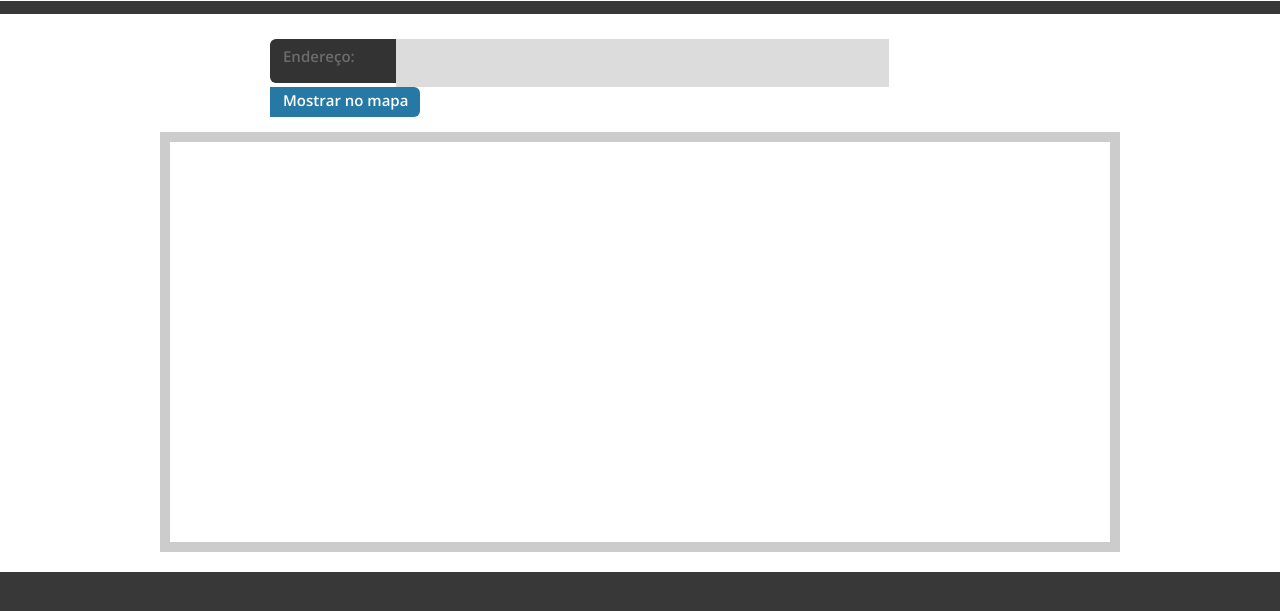
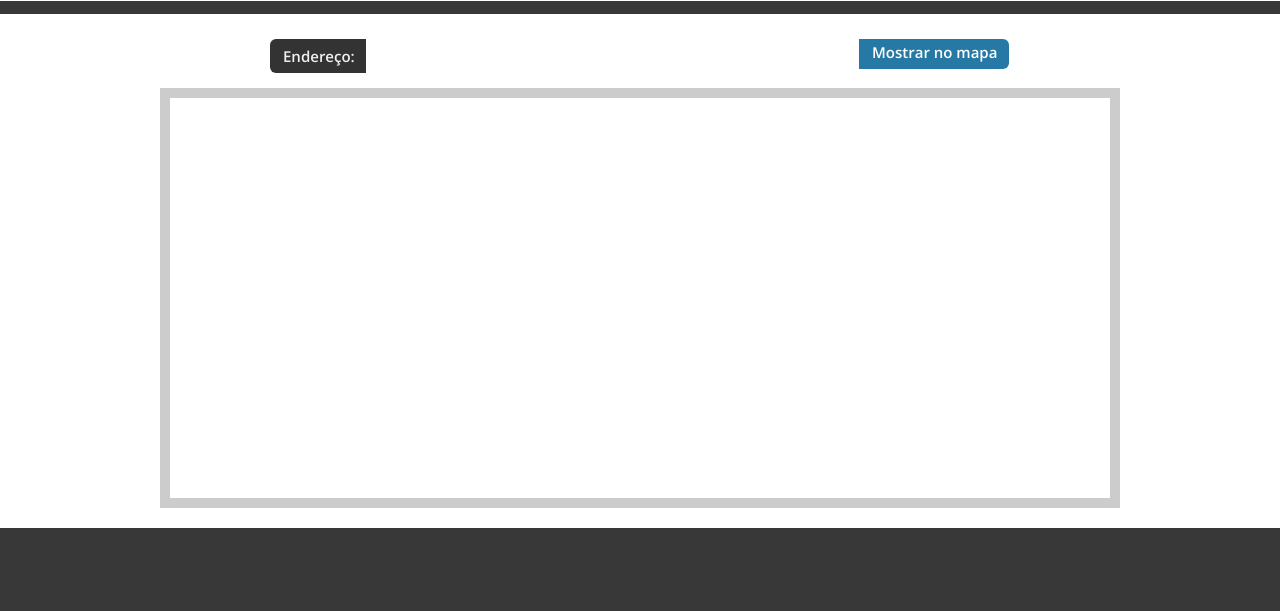
Before and after one commit to PastGhost/wherevent, a PHP site: page /eventos/mapa.html in a window 1280 px wide. Shown: the part 88-699 px from the top of the page. Run offline with PHP 8.4, Linux system fonts and the light colour scheme; some libraries are stand-ins or nearby versions.

Commit message:
Update estilo.css

```diff
--- a/eventos/estilo.css
+++ b/eventos/estilo.css
@@ -30,25 +30,24 @@ h1 {
 .campos label {
 	background: #333;
 	border-radius: 6px 0 0 6px;
-	color: ##2F4F4F;
+	color: #f0f0f0;
 	cursor: pointer;
 	display: block;
-	border-color:#DCDCDC;
-	height: 30px;
+	height: 20px;
 	float: left;
 	font: 15px 'Open Sans',Arial;
 	padding: 7px 13px;
-	width: 100px;
+	width: 70px;
 	border:2px;
 }
 
 .campos input[type="text"] {
-	color: #191970;
-	background:#DCDCDC;
+	background: #FFF;
+	color: #666;
 	display: block;
 	float: left;
 	font: 15px 'Open Sans',Arial;
-	height: 30px;
+	height: 16px;
 	padding: 9px;
 	width: 475px;
 		border:2px;
```
